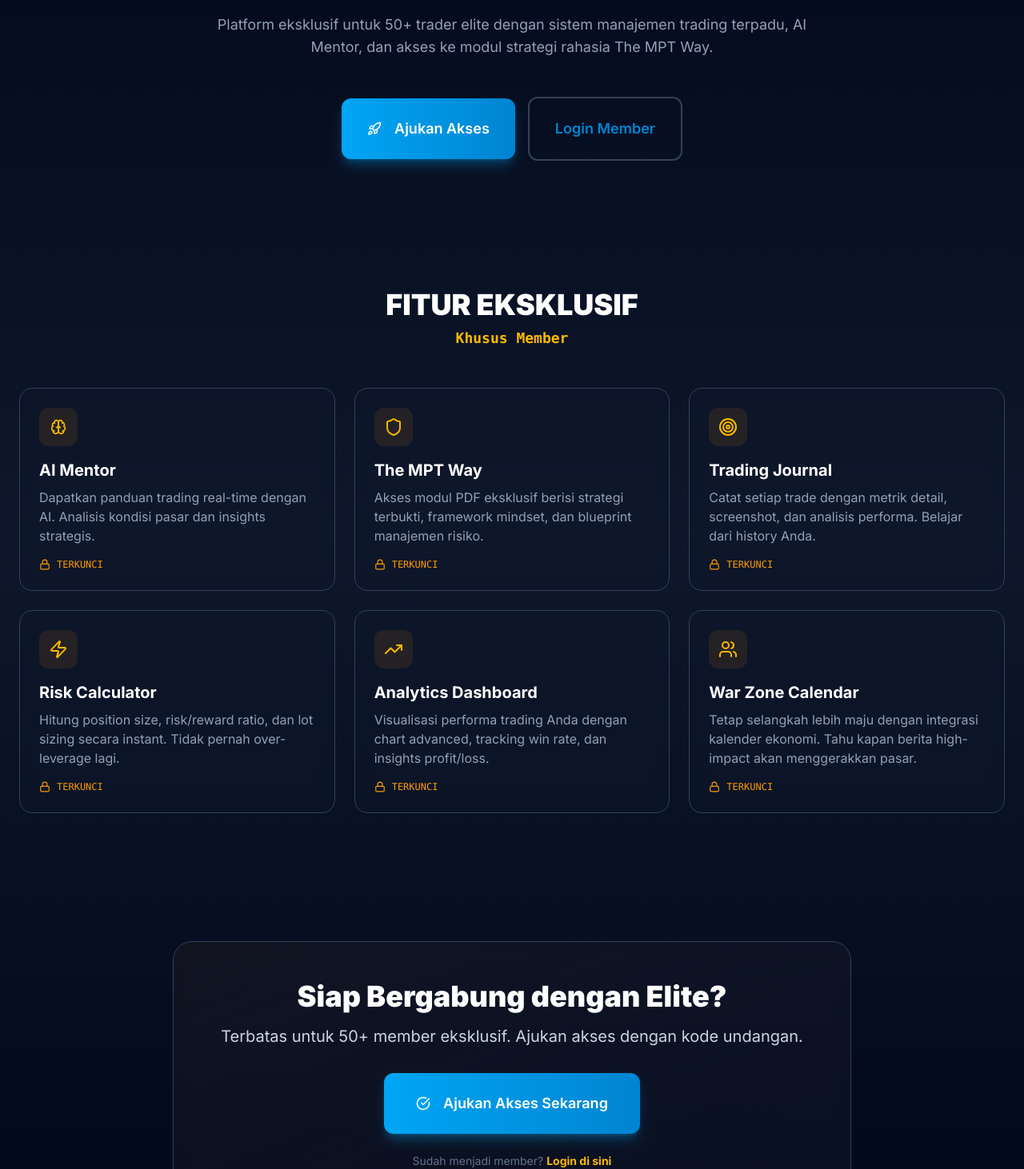
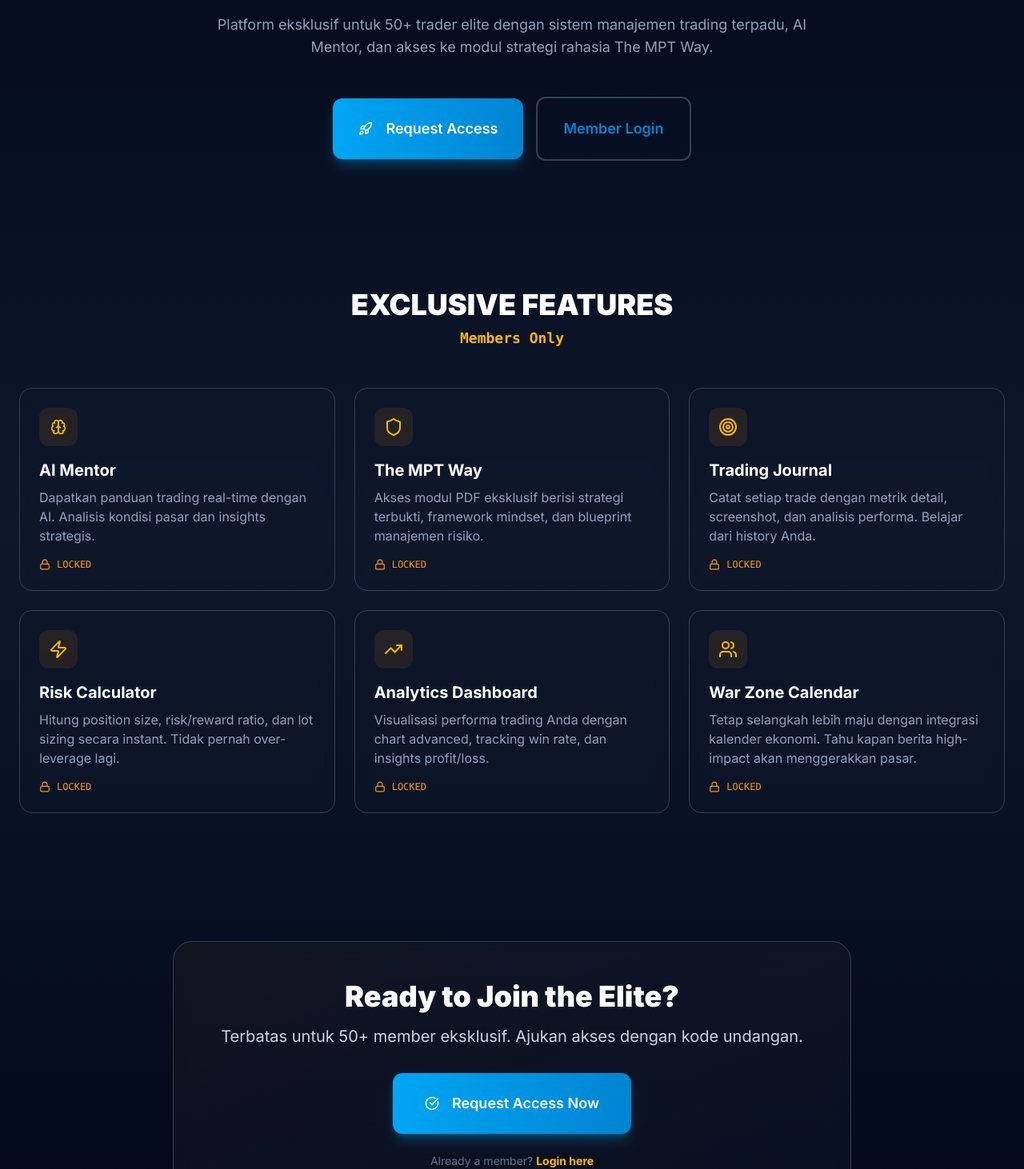
Before and after one commit to Hdiignna-DEV/mpt-warrior, a Next.js app: page / in a window 1280 px wide. Shown: the part 368-1830 px from the top of the page at 80% size. Built offline with nearby package versions, Linux system fonts and the light colour scheme.

Commit message:
fix: Penyesuaian bilingual landing page - hero tagline dan badge tetap Bahasa Indonesia

```diff
--- a/src/app/page.tsx
+++ b/src/app/page.tsx
@@ -61,12 +61,12 @@ export default function LandingPage() {
             <Link href="/register" className="w-full sm:w-auto">
               <Button className="bg-amber-500 text-slate-950 hover:bg-amber-400 font-bold text-base sm:text-lg px-6 sm:px-8 py-4 sm:py-6 w-full sm:w-auto">
                 <Rocket className="mr-2" size={18} />
-                Ajukan Akses
+                Request Access
               </Button>
             </Link>
             <Link href="/login" className="w-full sm:w-auto">
               <Button variant="outline" className="border-amber-500/30 text-amber-400 hover:bg-amber-500/10 text-base sm:text-lg px-6 sm:px-8 py-4 sm:py-6 w-full sm:w-auto">
-                Login Member
+                Member Login
               </Button>
             </Link>
           </div>
@@ -76,8 +76,8 @@ export default function LandingPage() {
       {/* FEATURES SECTION */}
       <section className="max-w-7xl mx-auto px-4 sm:px-6 py-12 sm:py-20">
         <h2 className="text-2xl sm:text-3xl md:text-4xl font-black text-center text-white mb-8 sm:mb-12">
-          FITUR EKSKLUSIF
-          <span className="block text-amber-400 text-base sm:text-lg font-mono mt-2">Khusus Member</span>
+          EXCLUSIVE FEATURES
+          <span className="block text-amber-400 text-base sm:text-lg font-mono mt-2">Members Only</span>
         </h2>
 
         <div className="grid sm:grid-cols-2 lg:grid-cols-3 gap-4 sm:gap-6">
@@ -97,7 +97,7 @@ export default function LandingPage() {
             </p>
             <div className="mt-4 flex items-center gap-2">
               <Lock size={14} className="text-amber-500" />
-              <span className="text-xs text-amber-500 font-mono">TERKUNCI</span>
+              <span className="text-xs text-amber-500 font-mono">LOCKED</span>
             </div>
           </motion.div>
 
@@ -118,7 +118,7 @@ export default function LandingPage() {
             </p>
             <div className="mt-4 flex items-center gap-2">
               <Lock size={14} className="text-amber-500" />
-              <span className="text-xs text-amber-500 font-mono">TERKUNCI</span>
+              <span className="text-xs text-amber-500 font-mono">LOCKED</span>
             </div>
           </motion.div>
 
@@ -139,7 +139,7 @@ export default function LandingPage() {
             </p>
             <div className="mt-4 flex items-center gap-2">
               <Lock size={14} className="text-amber-500" />
-              <span className="text-xs text-amber-500 font-mono">TERKUNCI</span>
+              <span className="text-xs text-amber-500 font-mono">LOCKED</span>
             </div>
           </motion.div>
 
@@ -160,7 +160,7 @@ export default function LandingPage() {
             </p>
             <div className="mt-4 flex items-center gap-2">
               <Lock size={14} className="text-amber-500" />
-              <span className="text-xs text-amber-500 font-mono">TERKUNCI</span>
+              <span className="text-xs text-amber-500 font-mono">LOCKED</span>
             </div>
           </motion.div>
 
@@ -181,7 +181,7 @@ export default function LandingPage() {
             </p>
             <div className="mt-4 flex items-center gap-2">
               <Lock size={14} className="text-amber-500" />
-              <span className="text-xs text-amber-500 font-mono">TERKUNCI</span>
+              <span className="text-xs text-amber-500 font-mono">LOCKED</span>
             </div>
           </motion.div>
 
@@ -202,7 +202,7 @@ export default function LandingPage() {
             </p>
             <div className="mt-4 flex items-center gap-2">
               <Lock size={14} className="text-amber-500" />
-              <span className="text-xs text-amber-500 font-mono">TERKUNCI</span>
+              <span className="text-xs text-amber-500 font-mono">LOCKED</span>
             </div>
           </motion.div>
         </div>
@@ -217,7 +217,7 @@ export default function LandingPage() {
           className="p-6 sm:p-12 rounded-2xl sm:rounded-3xl border border-amber-500/30 bg-gradient-to-br from-amber-500/5 to-slate-900/50 backdrop-blur-sm"
         >
           <h2 className="text-2xl sm:text-4xl font-black text-white mb-3 sm:mb-4">
-            Siap Bergabung dengan Elite?
+            Ready to Join the Elite?
           </h2>
           <p className="text-base sm:text-xl text-slate-300 mb-6 sm:mb-8">
             Terbatas untuk 50+ member eksklusif. Ajukan akses dengan kode undangan.
@@ -227,15 +227,15 @@ export default function LandingPage() {
             <Link href="/register" className="w-full sm:w-auto">
               <Button className="bg-amber-500 text-slate-950 hover:bg-amber-400 font-bold text-base sm:text-lg px-8 sm:px-10 py-4 sm:py-6 w-full sm:w-auto">
                 <CheckCircle className="mr-2" size={18} />
-                Ajukan Akses Sekarang
+                Request Access Now
               </Button>
             </Link>
           </div>
 
           <p className="text-xs sm:text-sm text-slate-500 mt-4 sm:mt-6">
-            Sudah menjadi member?{' '}
+            Already a member?{' '}
             <Link href="/login" className="text-amber-400 hover:text-amber-300 font-bold">
-              Login di sini
+              Login here
             </Link>
           </p>
         </motion.div>
@@ -244,8 +244,8 @@ export default function LandingPage() {
       {/* FOOTER */}
       <footer className="border-t border-amber-500/20 bg-slate-950/50 backdrop-blur-xl">
         <div className="max-w-7xl mx-auto px-4 sm:px-6 py-6 sm:py-8 text-center text-slate-500 text-xs sm:text-sm">
-          <p>&copy; 2026 MPT Community. Hak cipta dilindungi.</p>
-          <p className="mt-2 text-amber-500/70 font-mono text-xs sm:text-sm">"Fokus pada Rencana, Bukan Panik."</p>
+          <p>&copy; 2026 MPT Community. All rights reserved.</p>
+          <p className="mt-2 text-amber-500/70 font-mono text-xs sm:text-sm">"Focus on the Plan, Not the Panic."</p>
         </div>
       </footer>
     </div>
```
